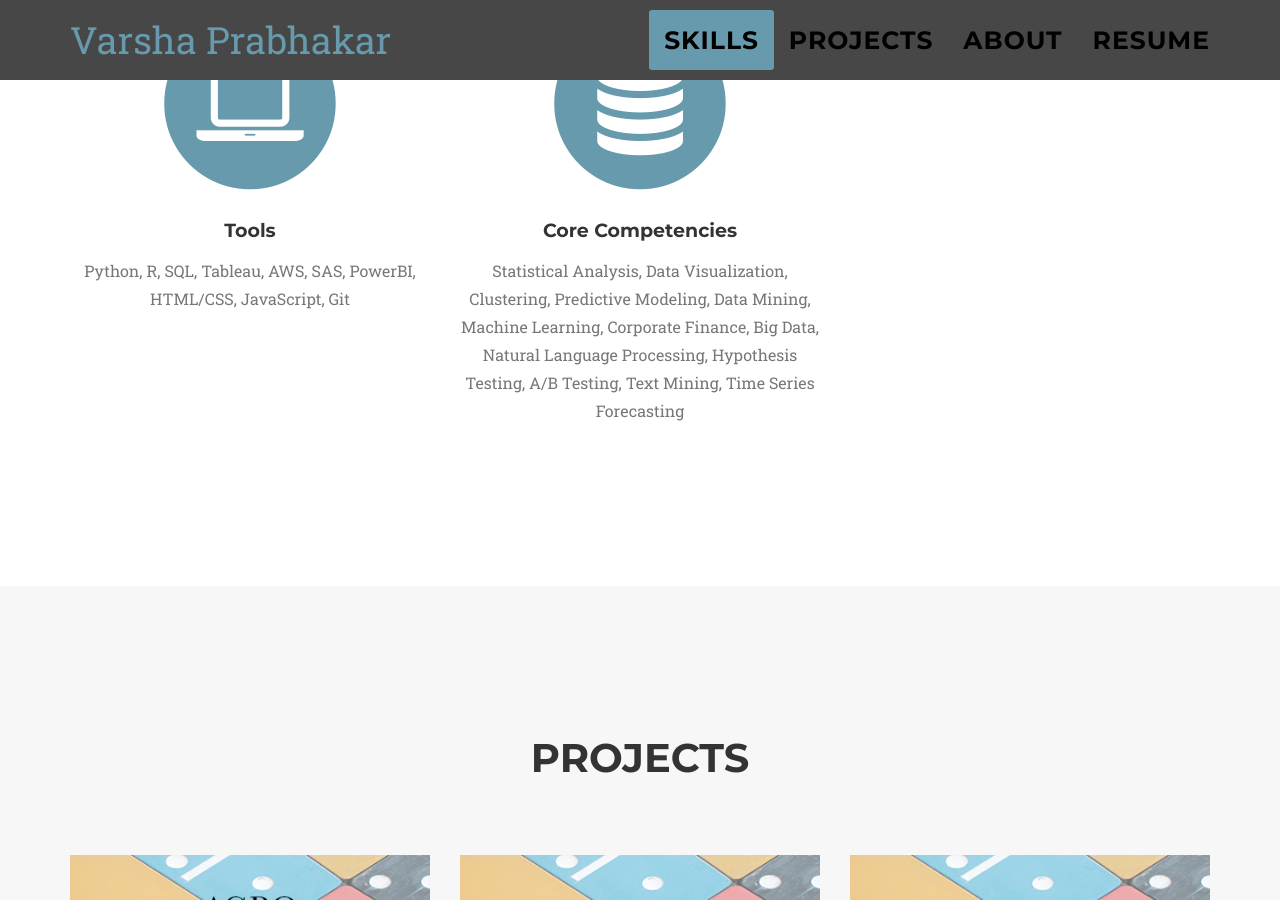
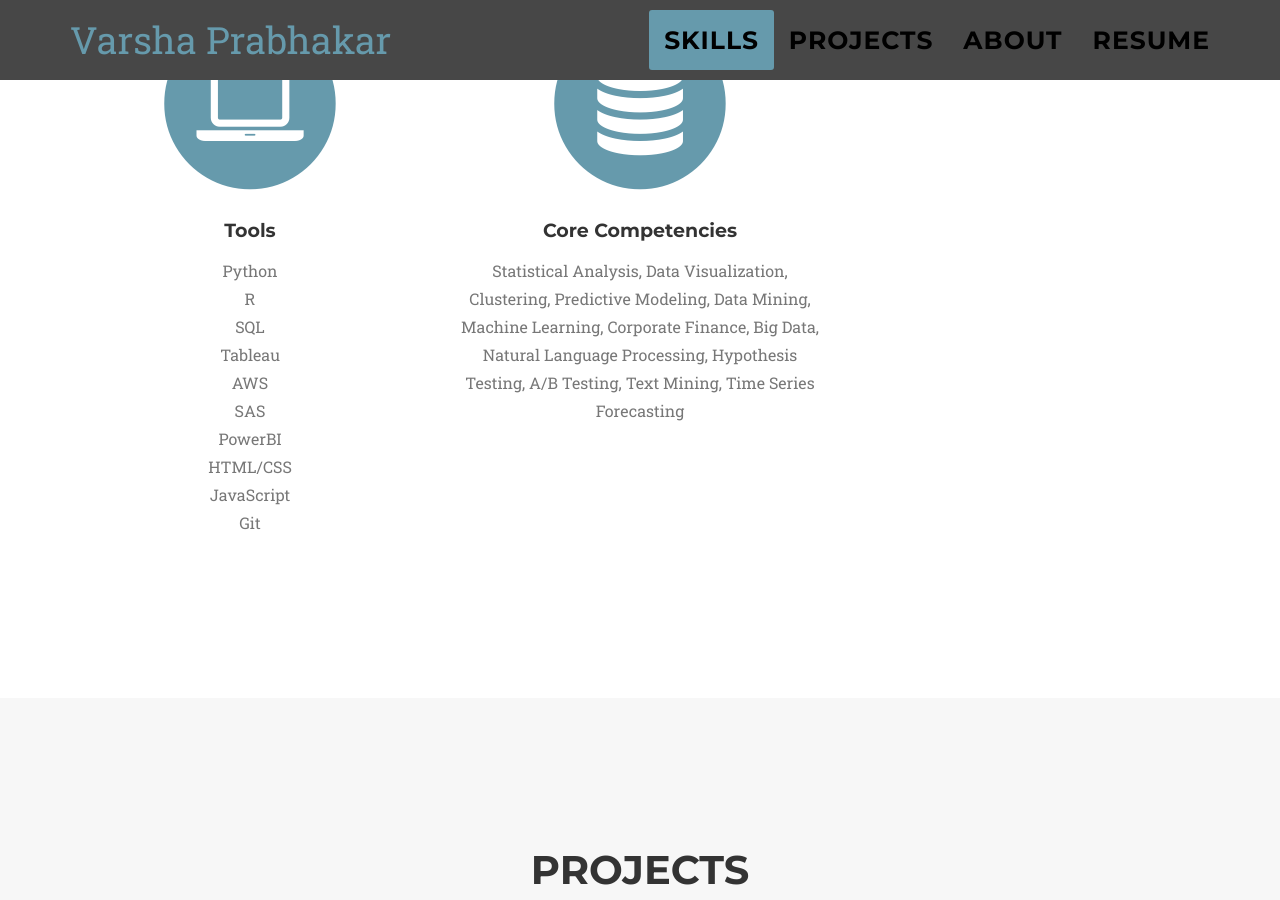
Before and after one commit to VarshaPrabhakar07/VarshaPrabhakar07.github.io, a Jekyll site: the page built from index.html, in a window 1280 px wide and 900 px high, scrolled down 1091 px. Built offline with Jekyll 4.4.1, drawn with Linux system fonts in a browser that asks for light colours; some web fonts are replaced.

Commit message:
Update services.html

```diff
--- a/_includes/services.html
+++ b/_includes/services.html
@@ -14,7 +14,7 @@
                         <i class="fa fa-laptop fa-stack-1x fa-inverse"></i>
                     </span>
                     <h4 class="service-heading">Tools</h4>
-                    <p class="text-muted">Python, R, SQL, Tableau, AWS, SAS, PowerBI, HTML/CSS, JavaScript, Git</p>
+                    <p class="text-muted">Python <br> R <br> SQL <br> Tableau <br>AWS <br> SAS <br> PowerBI <br> HTML/CSS <br> JavaScript <br> Git</p>
                 </div>
                 <div class="col-md-4">
                     <span class="fa-stack fa-4x">
```
